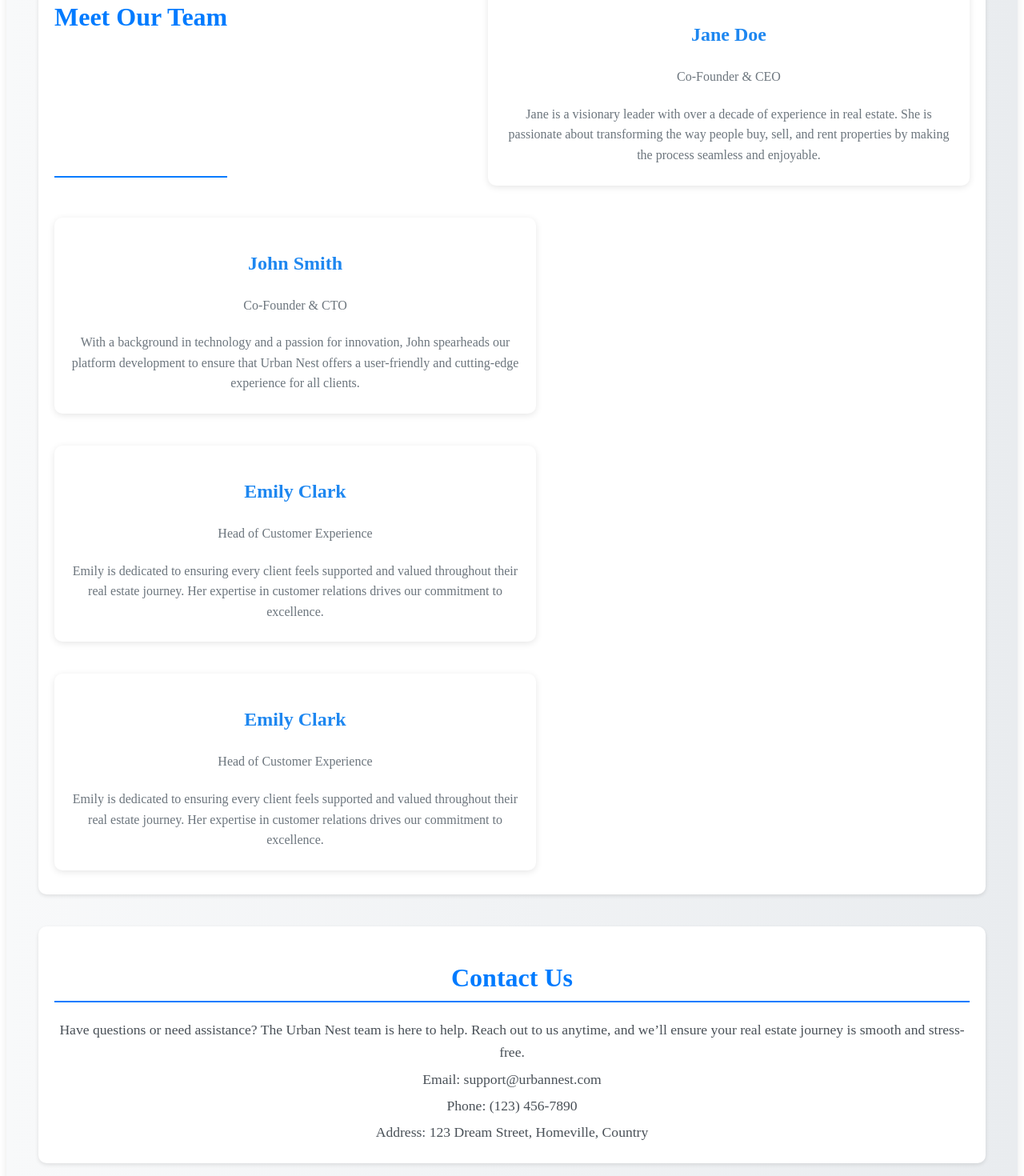
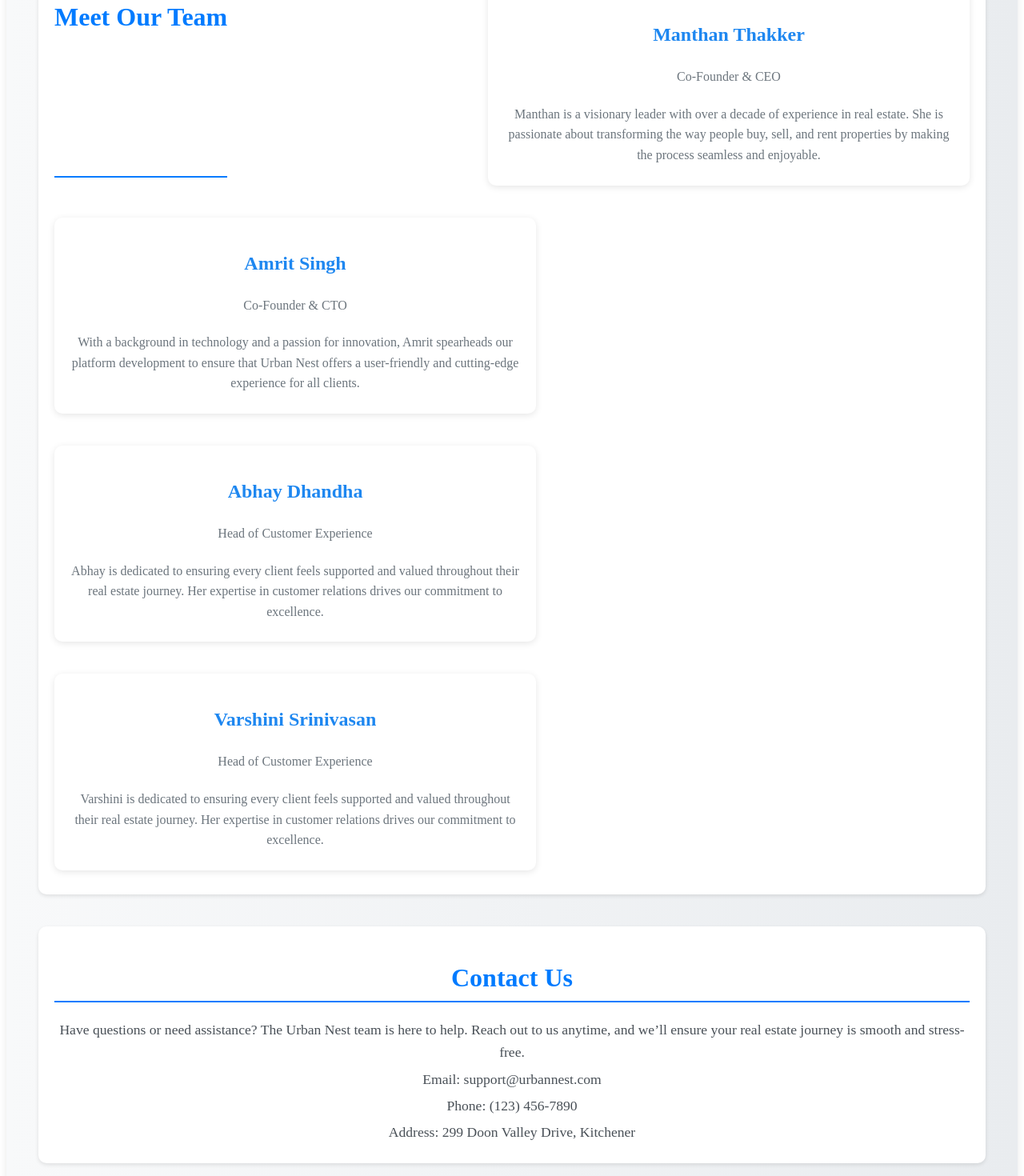
Before and after one commit to Manthan20/Capstone-Urban-next-project, a React (Vite) app: page /about in a window 1280 px wide. Shown: the part 1000-2470 px from the top of the page at 80% size. Built offline with nearby package versions, Linux system fonts and the light colour scheme.

Commit message:
Voice Recoganization and About Us page

```diff
--- a/package.json
+++ b/package.json
@@ -21,6 +21,7 @@
         "bcryptjs": "^2.4.3",
         "body-parser": "^1.20.3",
         "cors": "^2.8.5",
+        "dotenv": "^16.4.5",
         "express": "^4.21.1",
         "jsonwebtoken": "^9.0.2",
         "leaflet": "^1.9.4",
@@ -31,7 +32,8 @@
         "react-router-dom": "^6.26.2",
         "react-slick": "^0.30.2",
         "sass": "^1.79.3",
-        "slick-carousel": "^1.8.1"
+        "slick-carousel": "^1.8.1",
+        "stripe": "^17.4.0"
     },
     "devDependencies": {
         "@types/react": "^18.2.56",
--- a/src/routes/AboutUsPage/AboutUsPage.jsx
+++ b/src/routes/AboutUsPage/AboutUsPage.jsx
@@ -1,5 +1,5 @@
-import React from 'react';
-import './AboutUsPage.scss';
+import React from "react";
+import "./AboutUsPage.scss";
 
 function AboutUsPage() {
   return (
@@ -9,81 +9,107 @@ function AboutUsPage() {
       <section className="mission-vision">
         <h2>Our Mission</h2>
         <p>
-          At Urban Nest, our mission is to redefine the real estate experience by prioritizing customer satisfaction,
-          innovation, and community growth. We aim to create a seamless, stress-free journey for anyone looking to buy,
-          sell, or rent properties. By combining cutting-edge technology with our deep understanding of the market,
-          we empower individuals and families to make informed decisions and achieve their real estate dreams.
+          At Urban Nest, our mission is to redefine the real estate experience
+          by prioritizing customer satisfaction, innovation, and community
+          growth. We aim to create a seamless, stress-free journey for anyone
+          looking to buy, sell, or rent properties. By combining cutting-edge
+          technology with our deep understanding of the market, we empower
+          individuals and families to make informed decisions and achieve their
+          real estate dreams.
         </p>
         <p>
-          Whether you’re a first-time homebuyer, a seasoned investor, or a property owner, Urban Nest is committed to providing
-          personalized solutions tailored to your unique needs. We believe that every nest tells a story, and our mission is
-          to help you build yours with confidence and ease.
+          Whether you’re a first-time homebuyer, a seasoned investor, or a
+          property owner, Urban Nest is committed to providing personalized
+          solutions tailored to your unique needs. We believe that every nest
+          tells a story, and our mission is to help you build yours with
+          confidence and ease.
         </p>
 
         <h2>Our Vision</h2>
         <p>
-          At Urban Nest, we envision a future where real estate is more than just a transaction—it’s a gateway to building
-          meaningful lives and thriving communities. Our goal is to become the most trusted name in real estate by
-          fostering transparency, integrity, and innovation in every aspect of our work.
+          At Urban Nest, we envision a future where real estate is more than
+          just a transaction—it’s a gateway to building meaningful lives and
+          thriving communities. Our goal is to become the most trusted name in
+          real estate by fostering transparency, integrity, and innovation in
+          every aspect of our work.
         </p>
         <p>
-          We aspire to bridge the gap between people and their dream homes through:
+          We aspire to bridge the gap between people and their dream homes
+          through:
         </p>
         <ul>
           <li>
-            Providing state-of-the-art digital tools and resources that simplify the home-buying and selling process.
+            Providing state-of-the-art digital tools and resources that simplify
+            the home-buying and selling process.
           </li>
           <li>
-            Creating a supportive network of agents, clients, and communities that drive mutual success.
+            Creating a supportive network of agents, clients, and communities
+            that drive mutual success.
           </li>
           <li>
-            Setting new standards of excellence in customer service and market expertise.
+            Setting new standards of excellence in customer service and market
+            expertise.
           </li>
         </ul>
         <p>
-          Our vision extends beyond homes to encompass the creation of sustainable, inclusive neighborhoods where everyone
-          feels connected and secure. Urban Nest is not just a real estate company—it’s a partner in shaping better futures,
-          one property at a time.
+          Our vision extends beyond homes to encompass the creation of
+          sustainable, inclusive neighborhoods where everyone feels connected
+          and secure. Urban Nest is not just a real estate company—it’s a
+          partner in shaping better futures, one property at a time.
         </p>
       </section>
 
       <section className="team">
         <h2>Meet Our Team</h2>
         <div className="team-member">
-          <h3>Jane Doe</h3>
+          <h3>Manthan Thakker</h3>
           <p>Co-Founder & CEO</p>
-          <p>Jane is a visionary leader with over a decade of experience in real estate. She is passionate about transforming
-            the way people buy, sell, and rent properties by making the process seamless and enjoyable.</p>
+          <p>
+            Manthan is a visionary leader with over a decade of experience in
+            real estate. She is passionate about transforming the way people
+            buy, sell, and rent properties by making the process seamless and
+            enjoyable.
+          </p>
         </div>
         <div className="team-member">
-          <h3>John Smith</h3>
+          <h3>Amrit Singh</h3>
           <p>Co-Founder & CTO</p>
-          <p>With a background in technology and a passion for innovation, John spearheads our platform development to ensure
-            that Urban Nest offers a user-friendly and cutting-edge experience for all clients.</p>
+          <p>
+            With a background in technology and a passion for innovation, Amrit
+            spearheads our platform development to ensure that Urban Nest offers
+            a user-friendly and cutting-edge experience for all clients.
+          </p>
         </div>
         <div className="team-member">
-          <h3>Emily Clark</h3>
+          <h3>Abhay Dhandha</h3>
           <p>Head of Customer Experience</p>
-          <p>Emily is dedicated to ensuring every client feels supported and valued throughout their real estate journey.
-            Her expertise in customer relations drives our commitment to excellence.</p>
+          <p>
+            Abhay is dedicated to ensuring every client feels supported and
+            valued throughout their real estate journey. Her expertise in
+            customer relations drives our commitment to excellence.
+          </p>
         </div>
         <div className="team-member">
-          <h3>Emily Clark</h3>
+          <h3>Varshini Srinivasan</h3>
           <p>Head of Customer Experience</p>
-          <p>Emily is dedicated to ensuring every client feels supported and valued throughout their real estate journey.
-            Her expertise in customer relations drives our commitment to excellence.</p>
+          <p>
+            Varshini is dedicated to ensuring every client feels supported and
+            valued throughout their real estate journey. Her expertise in
+            customer relations drives our commitment to excellence.
+          </p>
         </div>
       </section>
 
       <section className="contact">
         <h2>Contact Us</h2>
         <p>
-          Have questions or need assistance? The Urban Nest team is here to help. Reach out to us anytime, and we’ll ensure
-          your real estate journey is smooth and stress-free.
+          Have questions or need assistance? The Urban Nest team is here to
+          help. Reach out to us anytime, and we’ll ensure your real estate
+          journey is smooth and stress-free.
         </p>
         <p>Email: support@urbannest.com</p>
         <p>Phone: (123) 456-7890</p>
-        <p>Address: 123 Dream Street, Homeville, Country</p>
+        <p>Address: 299 Doon Valley Drive, Kitchener</p>
       </section>
     </div>
   );
--- a/src/routes/PropertiesPage/PropertiesPage.jsx
+++ b/src/routes/PropertiesPage/PropertiesPage.jsx
@@ -16,7 +16,7 @@ function PropertiesPage() {
       try {
         const response = await axios.get('http://localhost:4000/api/properties');
         setProperties(response.data);
-        setFilteredProperties(response.data); // Initialize filtered properties
+        setFilteredProperties(response.data);
       } catch (error) {
         console.error('Error fetching properties:', error);
         alert('Failed to fetch properties.');
@@ -41,9 +41,13 @@ function PropertiesPage() {
     setFilteredProperties(filtered);
   };
 
+  if (loading) {
+    return <p>Loading properties...</p>;
+  }
+
   const startVoiceRecognition = () => {
     if (!('webkitSpeechRecognition' in window)) {
-      alert('Speech recognition is not supported in this browser. Please use Google Chrome.');
+      alert('Speech recognition is not supported in this browser.');
       return;
     }
 
@@ -71,14 +75,9 @@ function PropertiesPage() {
     recognition.start();
   };
 
-  if (loading) {
-    return <p>Loading properties...</p>;
-  }
-
   return (
     <div className="properties-page">
       <h1>Properties</h1>
-      {/* Search Bar with Microphone */}
       <div className="search-container">
         <input
           type="text"
```
Also changed, not shown: src/server.js (+60 -30 lines), 1 other file (tests, documents, lock files or other folders).
